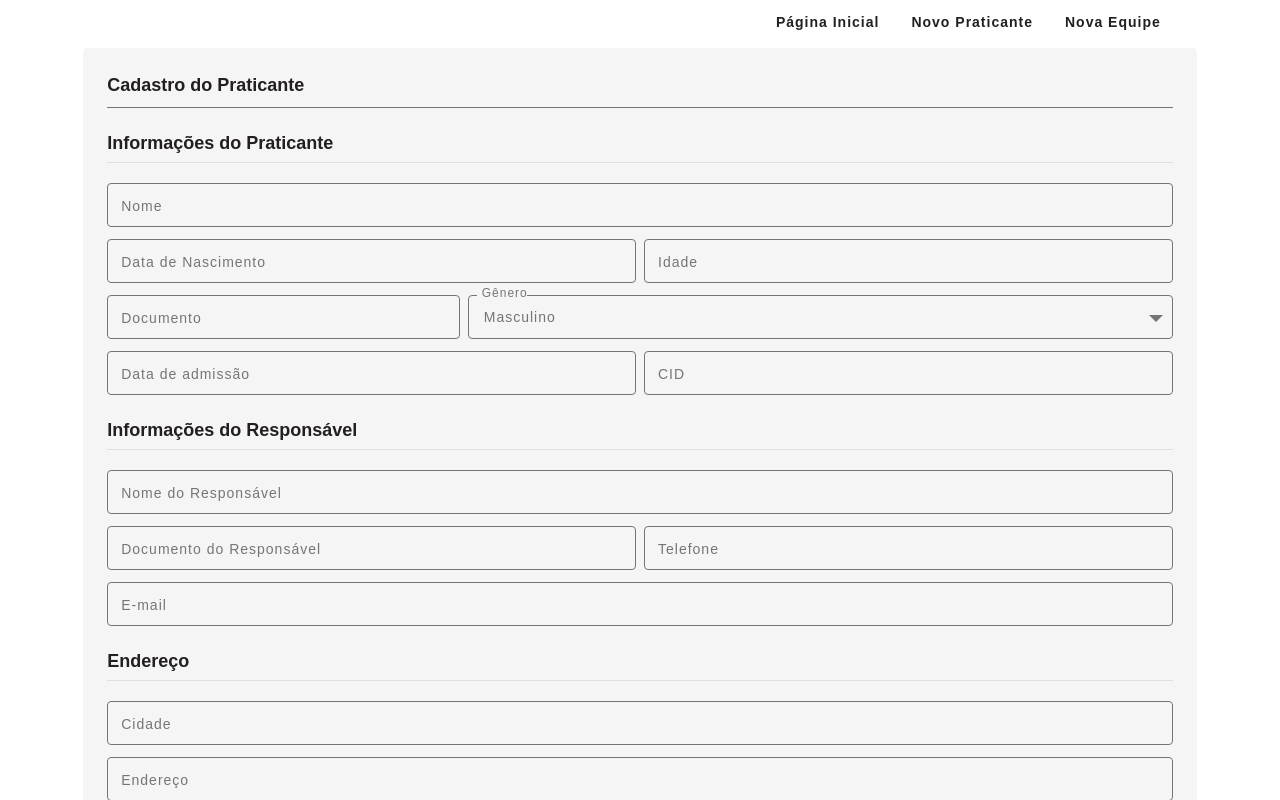
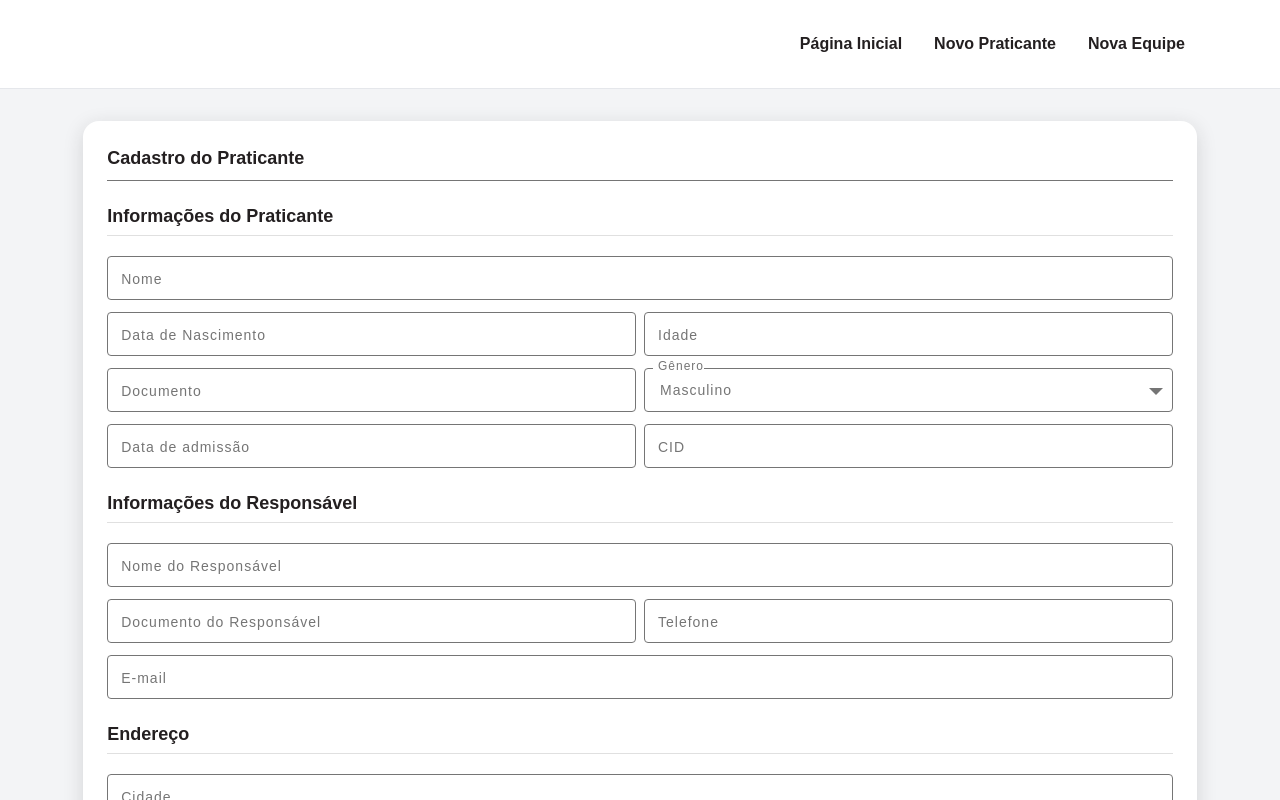
Before and after one commit to yovanycunha/equo-center-front, a Next.js app: page /praticante in a window 1280 px wide. Shown: the top 800 px of the page. Built offline with nearby package versions, Linux system fonts and the light colour scheme.

Commit message:
Alteração no design da pagina de Praticante + Header - sprint8

```diff
--- a/src/app/globals.scss
+++ b/src/app/globals.scss
@@ -1,3 +1,5 @@
+@use "@/app/styles/colors.module.scss" as *;
+
 * {
   box-sizing: border-box;
   padding: 0;
@@ -16,4 +18,5 @@ body {
   scroll-behavior: smooth;
 
   font-display: swap;
+  background: $backgroundColor;
 }
--- a/src/app/praticante/page.module.scss
+++ b/src/app/praticante/page.module.scss
@@ -5,6 +5,11 @@
   .container {
     padding: 24px;
     margin: 0 auto 24px;
+
+    border-radius: 16px;
+
+    background: $white;
+    box-shadow: 0 5px 20px 0 rgba($black, 0.15);
 
     .title {
       color: $text;
@@ -47,10 +52,8 @@
     .container {
       width: 87%;
       max-width: 1200px;
-      background: $gray100;
-      border-radius: 4px;
 
-      margin: 48px auto 16px;
+      margin: 32px auto 16px;
 
       .inputGroups {
         .inlineGroup {
--- a/src/app/praticante/page.tsx
+++ b/src/app/praticante/page.tsx
@@ -231,6 +231,7 @@ export default function CadastroPraticante() {
               />
 
               <Select
+                className={scss.nameInput}
                 arrow
                 value={watch("genero")}
                 errors={!!errors.genero}
--- a/src/app/styles/colors.module.scss
+++ b/src/app/styles/colors.module.scss
@@ -5,6 +5,8 @@ $warning: #fb0;
 $success: #66bb6a;
 $successSecondary: #16a34a;
 $info: #1890ff;
+
+$backgroundColor: #f3f4f6;
 
 $white: #fff;
 $whiteIce: #f6f6f6;
--- a/src/components/Header/Header.module.scss
+++ b/src/components/Header/Header.module.scss
@@ -3,14 +3,14 @@
 .header {
   width: 100%;
 
-  position: fixed;
+  position: relative;
   top: 0;
   right: 0;
   left: 0;
   z-index: 9995;
 
-  background-color: transparent;
-  backdrop-filter: blur(3px);
+  background-color: $white;
+  border-bottom: 1px solid #e5e7eb;
 
   transition: all 0.2s ease-in-out;
 
@@ -19,7 +19,7 @@
     width: 87%;
     max-width: 1200px;
     margin: 0 auto;
-    padding: 8px 24px;
+    padding: 24px 0;
 
     box-sizing: border-box;
 
@@ -41,12 +41,12 @@
 
           color: $text;
 
-          font-size: 1.4rem;
+          font-size: 1.6rem;
           font-weight: 600;
+          line-height: 2.4rem;
           text-decoration: none;
-          letter-spacing: 1px;
 
-          padding: 6px 12px;
+          padding: 8px 12px;
 
           border-radius: 16px;
 
```
